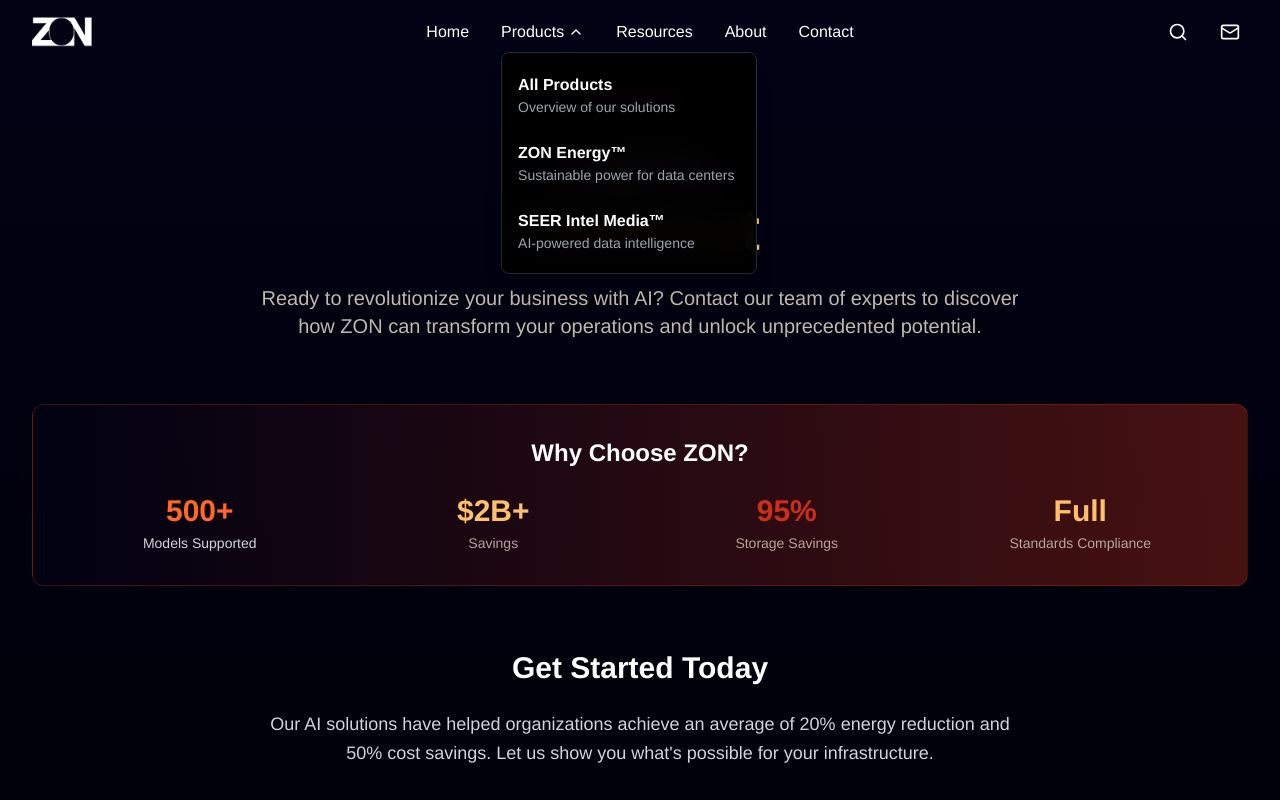
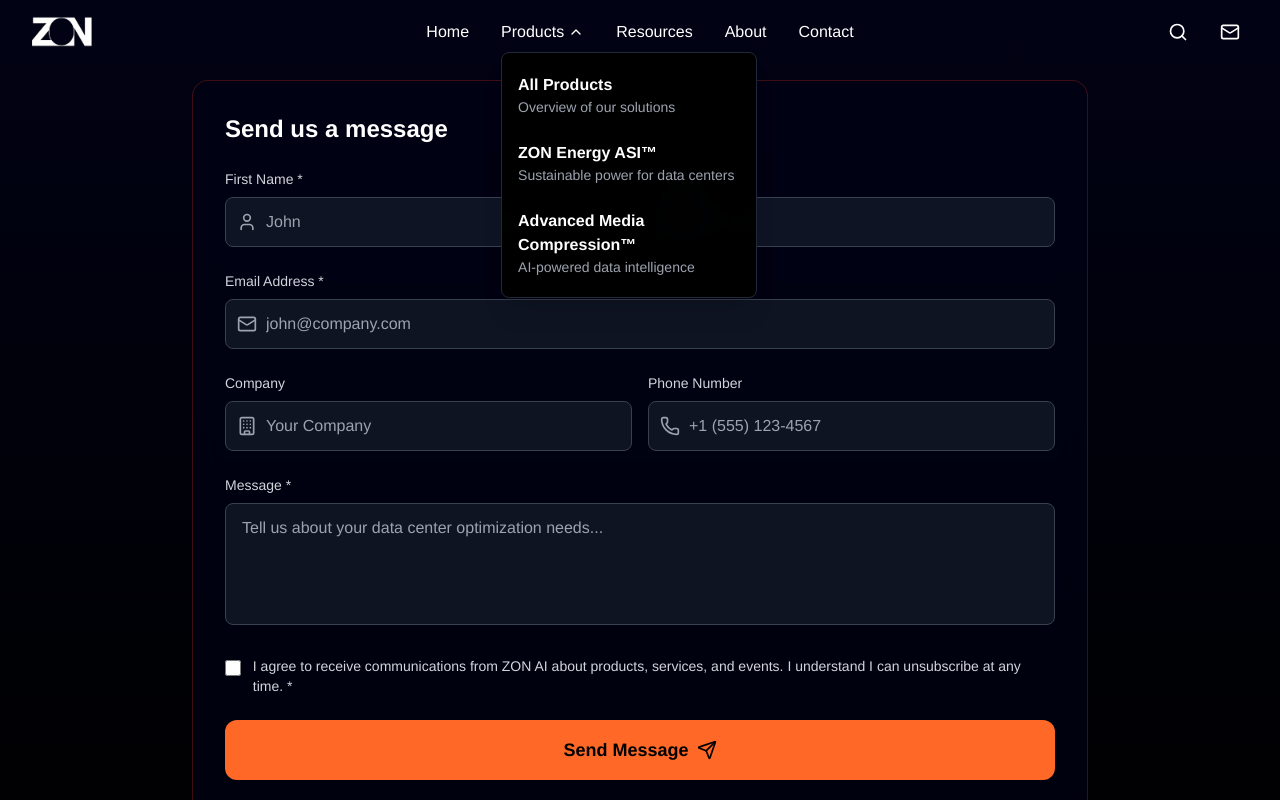
Before and after one commit to SEERINTELAI/zon-website-perfect, a React (Vite) app: page /contact in a window 1280 px wide. Both pictures are taken after a click on the button "Products". Shown: the top 800 px of the page. Built offline with nearby package versions, Linux system fonts and the light colour scheme; a web font is replaced by a local one.

Commit message:
Implement final client edits

```diff
--- a/src/components/VideoLanding.tsx
+++ b/src/components/VideoLanding.tsx
@@ -206,55 +206,16 @@
           </div>
 
           {/* Description - FIXED POSITION */}
-          <p className="text-white max-w-4xl mx-auto leading-relaxed text-center" style={{
+          <p className="text-white max-w-4xl mx-auto leading-relaxed text-center whitespace-pre-line" style={{
             fontSize: 'clamp(0.875rem, 2.2vw, 1.5rem)',
             textShadow: '0 2px 4px rgba(0, 0, 0, 0.5)',
             marginTop: '20px',
             lineHeight: '1.6',
             padding: '0 1rem'
           }}>
-            Revolutionary AI technology that transforms how businesses operate, optimize, and scale.
+            Revolutionary AI technology that transforms how businesses{'\n'}operate, optimize, and scale.
           </p>
 
-          {/* Statistics - FIXED POSITION */}
-          <div className="grid grid-cols-1 md:grid-cols-3 gap-8 md:gap-12" style={{ marginTop: '20px', padding: '0 1rem' }}>
-            <div className="text-center">
-              <div className="font-bold text-[#FF6826] mb-3" style={{
-                fontSize: 'clamp(1.5rem, 4.5vw, 2.75rem)',
-                lineHeight: '1.1',
-                textShadow: '0 1px 2px rgba(0, 0, 0, 0.3)'
-              }}>20%+</div>
-              <div className="text-white uppercase tracking-wider font-medium" style={{
-                fontSize: 'clamp(0.7rem, 1.4vw, 0.95rem)',
-                lineHeight: '1.3',
-                textShadow: '0 1px 1px rgba(0, 0, 0, 0.3)'
-              }}>ENERGY REDUCTION</div>
-            </div>
-            <div className="text-center">
-              <div className="font-bold text-[#FFC06B] mb-3" style={{
-                fontSize: 'clamp(1.5rem, 4.5vw, 2.75rem)',
-                lineHeight: '1.1',
-                textShadow: '0 1px 2px rgba(0, 0, 0, 0.3)'
-              }}>50%+</div>
-              <div className="text-white uppercase tracking-wider font-medium" style={{
-                fontSize: 'clamp(0.7rem, 1.4vw, 0.95rem)',
-                lineHeight: '1.3',
-                textShadow: '0 1px 1px rgba(0, 0, 0, 0.3)'
-              }}>COST SAVINGS</div>
-            </div>
-            <div className="text-center">
-              <div className="font-bold text-[#CB2F19] mb-3" style={{
-                fontSize: 'clamp(1.5rem, 4.5vw, 2.75rem)',
-                lineHeight: '1.1',
-                textShadow: '0 1px 2px rgba(0, 0, 0, 0.3)'
-              }}>40%</div>
-              <div className="text-white uppercase tracking-wider font-medium" style={{
-                fontSize: 'clamp(0.7rem, 1.4vw, 0.95rem)',
-                lineHeight: '1.3',
-                textShadow: '0 1px 1px rgba(0, 0, 0, 0.3)'
-              }}>CAPACITY INCREASE</div>
-            </div>
-          </div>
         </div>
 
 
--- a/src/components/chat/ChatSupport.tsx
+++ b/src/components/chat/ChatSupport.tsx
@@ -63,7 +63,7 @@
     const input = userInput.toLowerCase();
 
     if (input.includes('energy') || input.includes('consumption')) {
-      return 'ZON Energy™ can reduce your data center energy consumption by 20%+ through our AI-driven optimization technology. Would you like to schedule a demo to see the results?';
+      return 'ZON Energy ASI™ can reduce your data center energy consumption by 20%+ through our AI-driven optimization technology. Would you like to schedule a demo to see the results?';
     }
 
     if (input.includes('cost') || input.includes('price') || input.includes('savings')) {
@@ -71,7 +71,7 @@
     }
 
     if (input.includes('media') || input.includes('compression')) {
-      return 'SEER Intel Media™ achieves 90%+ file size reduction while enhancing media quality by 50%+. It\'s perfect for media companies and content platforms looking to optimize storage and delivery.';
+      return 'Advanced Media Compression™ achieves 90%+ file size reduction while enhancing media quality by 50%+. It\'s perfect for media companies and content platforms looking to optimize storage and delivery.';
     }
 
     if (input.includes('demo') || input.includes('trial')) {
--- a/src/components/layout/Footer.tsx
+++ b/src/components/layout/Footer.tsx
@@ -10,8 +10,8 @@
     {
       title: "Products",
       links: [
-        { name: "ZON Energy™", href: "#products" },
-        { name: "SEER Intel Media™", href: "#products" },
+        { name: "ZON Energy ASI™", href: "#products" },
+        { name: "Advanced Media Compression™", href: "#products" },
         { name: "Solutions", href: "#solutions" },
         { name: "Pricing", href: "#" }
       ]
--- a/src/components/layout/Navbar.tsx
+++ b/src/components/layout/Navbar.tsx
@@ -115,7 +115,7 @@
                              }}
                              className="block px-4 py-3 text-white hover:bg-gray-800/50 transition-colors"
                            >
-                             <div className="font-semibold">ZON Energy™</div>
+                             <div className="font-semibold">ZON Energy ASI™</div>
                              <div className="text-sm text-gray-400">Sustainable power for data centers</div>
                            </Link>
                            <Link
@@ -126,7 +126,7 @@
                              }}
                              className="block px-4 py-3 text-white hover:bg-gray-800/50 transition-colors"
                            >
-                             <div className="font-semibold">SEER Intel Media™</div>
+                             <div className="font-semibold">Advanced Media Compression™</div>
                              <div className="text-sm text-gray-400">AI-powered data intelligence</div>
                            </Link>
                          </div>
@@ -178,8 +178,8 @@
                      <div className="text-white font-medium mb-2">Products</div>
                      <div className="ml-4 space-y-2">
                        <Link to="/products" onClick={() => handleMobileNavClick('/products')} className="block px-3 py-2 text-gray-300 hover:text-white text-sm">All Products</Link>
-                       <Link to="/products/zon-energy" onClick={() => handleMobileNavClick('/products/zon-energy')} className="block px-3 py-2 text-gray-300 hover:text-white text-sm">ZON Energy™</Link>
-                       <Link to="/products/seer-intel-media" onClick={() => handleMobileNavClick('/products/seer-intel-media')} className="block px-3 py-2 text-gray-300 hover:text-white text-sm">SEER Intel Media™</Link>
+                       <Link to="/products/zon-energy" onClick={() => handleMobileNavClick('/products/zon-energy')} className="block px-3 py-2 text-gray-300 hover:text-white text-sm">ZON Energy ASI™</Link>
+                       <Link to="/products/seer-intel-media" onClick={() => handleMobileNavClick('/products/seer-intel-media')} className="block px-3 py-2 text-gray-300 hover:text-white text-sm">Advanced Media Compression™</Link>
                      </div>
                    </div>
 
--- a/src/components/sections/Contact.tsx
+++ b/src/components/sections/Contact.tsx
@@ -72,56 +72,6 @@
       {/* Navigation */}
       <Navbar />
       <div className="max-w-7xl mx-auto px-4 sm:px-6 lg:px-8 text-[#EFE6D4]">
-        {/* Header */}
-        <div className="text-center mb-16">
-          <div className="inline-flex items-center gap-2 bg-[#FF6826]/15 text-[#FF6826] px-4 py-2 rounded-full text-sm font-medium mb-6">
-            <Mail className="w-4 h-4" />
-            Get In Touch
-          </div>
-          <h1 className="text-5xl md:text-6xl font-bold text-white mb-6">
-            Let's
-            <span className="block text-[#FFC06B]">
-              Connect
-            </span>
-          </h1>
-          <p className="text-xl text-[#EFE6D4]/80 max-w-3xl mx-auto">Ready to revolutionize your business with AI? Contact our team of experts to discover how ZON can transform your operations and unlock unprecedented potential.</p>
-        </div>
-
-        {/* Why Choose ZON Section */}
-        <div className="mb-16">
-          <div className="bg-gradient-to-r from-[#010214]/70 to-[#CB2F19]/35 p-8 rounded-xl border border-[#CB2F19]/30">
-            <h3 className="text-2xl font-bold text-white mb-6 text-center">Why Choose ZON?</h3>
-            <div className="grid grid-cols-2 md:grid-cols-4 gap-6">
-                     <div className="text-center">
-                       <div className="text-3xl font-bold text-[#FF6826] mb-1">500+</div>
-                       <div className="text-gray-300 text-sm">Models Supported</div>
-                     </div>
-                     <div className="text-center">
-                       <div className="text-3xl font-bold text-[#FFC06B] mb-1">$2B+</div>
-                       <div className="text-[#EFE6D4]/70 text-sm">Savings</div>
-                     </div>
-                     <div className="text-center">
-                       <div className="text-3xl font-bold text-[#CB2F19] mb-1">95%</div>
-                       <div className="text-[#EFE6D4]/70 text-sm">Storage Savings</div>
-                     </div>
-                     <div className="text-center">
-                       <div className="text-3xl font-bold text-[#FFC06B] mb-1">Full</div>
-                       <div className="text-[#EFE6D4]/70 text-sm">Standards Compliance</div>
-                     </div>
-            </div>
-          </div>
-        </div>
-
-        {/* Get Started Today Section */}
-        <div className="mb-16">
-          <div className="text-center">
-            <h2 className="text-3xl font-bold text-white mb-6">Get Started Today</h2>
-            <p className="text-gray-300 text-lg leading-relaxed max-w-3xl mx-auto">
-              Our AI solutions have helped organizations achieve an average of 20% energy reduction
-              and 50% cost savings. Let us show you what's possible for your infrastructure.
-            </p>
-          </div>
-        </div>
 
         <div className="max-w-4xl mx-auto">
 
--- a/src/components/sections/Products.tsx
+++ b/src/components/sections/Products.tsx
@@ -6,8 +6,13 @@
 export const Products: React.FC = () => {
   const products = [
     {
-      icon: <Battery className="w-12 h-12 text-[#FF6826]" />,
-      name: "ZON Energy™",
+      icon: (
+        <div className="relative w-12 h-12">
+          <Battery className="w-12 h-12 absolute" />
+          <div className="absolute top-1.5 left-1.5 w-9 h-9 bg-[#FF6826] rounded-sm"></div>
+        </div>
+      ),
+      name: "ZON Energy ASI™",
       tagline: "Sustainable Power for Data Centers",
       description: "Self-optimizing AI-driven operational and energy efficiency technologies that perform beyond all currently available market standards and technologies.",
       features: [
@@ -27,7 +32,7 @@
     },
     {
       icon: <Film className="w-12 h-12 text-[#FF6826]" />,
-      name: "SEER Intel Media™",
+      name: "Advanced Media Compression™",
       tagline: "AI-Powered Data Intelligence",
       description: "Advanced multimedia data center optimization platform powered by the latest advances in AI, media and computer vision techniques.",
       features: [
@@ -35,7 +40,7 @@
         "Intelligent content processing and optimization",
         "Real-time data insights",
         "Automated quality control",
-        "Multi-format compatibility",
+        "Works for audio, video and images",
         "Most advanced hybrid Deep Learning Compression available"
       ],
       metrics: [
--- a/src/pages/About.tsx
+++ b/src/pages/About.tsx
@@ -168,8 +168,8 @@
             <div>
               <h3 className="text-white font-semibold text-lg mb-4">Products</h3>
               <ul className="space-y-3">
-                <li><a href="#" className="text-gray-400 hover:text-white transition-colors text-sm">ZON Energy™</a></li>
-                <li><a href="#" className="text-gray-400 hover:text-white transition-colors text-sm">SEER Intel Media™</a></li>
+                <li><a href="#" className="text-gray-400 hover:text-white transition-colors text-sm">ZON Energy ASI™</a></li>
+                <li><a href="#" className="text-gray-400 hover:text-white transition-colors text-sm">Advanced Media Compression™</a></li>
                 <li><a href="#" className="text-gray-400 hover:text-white transition-colors text-sm">Solutions</a></li>
                 <li><a href="#" className="text-gray-400 hover:text-white transition-colors text-sm">Pricing</a></li>
               </ul>
--- a/src/pages/SEERIntelMedia.tsx
+++ b/src/pages/SEERIntelMedia.tsx
@@ -9,7 +9,7 @@
     "Intelligent content processing and optimization",
     "Real-time data insights",
     "Automated quality control",
-    "Multi-format compatibility",
+    "Works for audio, video and images",
     "Most advanced hybrid Deep Learning Compression available"
   ];
 
@@ -49,8 +49,8 @@
               AI-Powered Data Intelligence
             </div>
             <h1 className="text-2xl md:text-3xl lg:text-4xl font-bold mb-6 px-8">
-              <span className="text-white">SEER Intel </span>
-              <span className="bg-gradient-to-r from-[#FF6826] to-[#FFC06B] bg-clip-text text-transparent">Media</span><span className="bg-gradient-to-r from-[#FF6826] to-[#FFC06B] bg-clip-text text-transparent font-normal">™</span>
+              <span className="text-white">Advanced </span>
+              <span className="bg-gradient-to-r from-[#FF6826] to-[#FFC06B] bg-clip-text text-transparent">Media Compression</span><span className="bg-gradient-to-r from-[#FF6826] to-[#FFC06B] bg-clip-text text-transparent font-normal">™</span>
             </h1>
             <p className="text-xl md:text-2xl text-gray-300 max-w-4xl mx-auto mb-8">
               AI-Powered Data Intelligence
@@ -96,7 +96,7 @@
           {/* How It Works */}
           <div className="mb-20">
             <div className="text-center mb-12">
-              <h2 className="text-3xl font-bold mb-4">How SEER Intel Media Works</h2>
+              <h2 className="text-3xl font-bold mb-4">How Advanced Media Compression Works</h2>
               <p className="text-xl text-gray-300">Intelligent multimedia processing through advanced AI</p>
             </div>
             <div className="grid grid-cols-1 md:grid-cols-3 gap-8">
@@ -127,7 +127,6 @@
           {/* Use Cases */}
           <div className="mb-20">
             <div className="text-center mb-12">
-              <h2 className="text-3xl font-bold mb-4">Perfect For</h2>
               <p className="text-xl text-gray-300">Ideal solutions for modern multimedia challenges</p>
             </div>
             <div className="grid grid-cols-1 md:grid-cols-2 lg:grid-cols-4 gap-6">
@@ -177,7 +176,7 @@
           <div className="text-center bg-gradient-to-r from-[#010214]/70 to-[#FFC06B]/35 p-12 rounded-2xl border border-[#FFC06B]/30">
             <h2 className="text-3xl font-bold mb-4">Ready to Transform Your Media Processing?</h2>
             <p className="text-xl text-[#EFE6D4]/80 mb-8 max-w-3xl mx-auto">
-              Join industry leaders who trust SEER Intel Media to process multimedia content 10x faster with 99.7% accuracy.
+              Join industry leaders who trust Advanced Media Compression to process multimedia content 10x faster with 99.7% accuracy.
             </p>
             <div className="flex flex-col sm:flex-row gap-4 justify-center items-center">
               <Link
--- a/src/pages/ZONEnergy.tsx
+++ b/src/pages/ZONEnergy.tsx
@@ -1,6 +1,6 @@
 import React from 'react';
 import { Link } from 'react-router-dom';
-import { Battery, ArrowRight, Star, Zap, Database, CheckCircle, TrendingUp, Shield, Clock } from 'lucide-react';
+import { Battery, BatteryHigh, ArrowRight, Star, Zap, Database, CheckCircle, TrendingUp, Shield, Clock } from 'lucide-react';
 import { Navbar } from '../components/layout/Navbar';
 
 const ZONEnergy: React.FC = () => {
@@ -45,12 +45,15 @@
           {/* Header */}
           <div className="text-center mb-16">
             <div className="inline-flex items-center gap-2 bg-[#FF6826]/15 text-[#FF6826] px-4 py-2 rounded-full text-sm font-medium mb-6">
-              <Battery className="w-4 h-4" />
+              <div className="relative w-4 h-4">
+                <Battery className="w-4 h-4 absolute" />
+                <div className="absolute top-0.5 left-0.5 w-3 h-3 bg-[#FF6826] rounded-sm"></div>
+              </div>
               Energy Optimization
             </div>
             <h1 className="text-2xl md:text-3xl lg:text-4xl font-bold mb-6 px-8">
               <span className="text-white">ZON </span>
-              <span className="bg-gradient-to-r from-[#FF6826] to-[#FFC06B] bg-clip-text text-transparent">Energy</span><span className="bg-gradient-to-r from-[#FF6826] to-[#FFC06B] bg-clip-text text-transparent font-normal">™</span>
+              <span className="bg-gradient-to-r from-[#FF6826] to-[#FFC06B] bg-clip-text text-transparent">Energy ASI</span><span className="bg-gradient-to-r from-[#FF6826] to-[#FFC06B] bg-clip-text text-transparent font-normal">™</span>
             </h1>
             <p className="text-xl md:text-2xl text-gray-300 max-w-4xl mx-auto mb-8">
               Sustainable Power for Data Centers
@@ -96,7 +99,7 @@
           {/* How It Works */}
           <div className="mb-20">
             <div className="text-center mb-12">
-              <h2 className="text-3xl font-bold mb-4">How ZON Energy Works</h2>
+              <h2 className="text-3xl font-bold mb-4">How ZON Energy ASI Works</h2>
               <p className="text-xl text-gray-300">Intelligent optimization through advanced AI</p>
             </div>
             <div className="grid grid-cols-1 md:grid-cols-3 gap-8">
@@ -153,7 +156,7 @@
           <div className="text-center bg-gradient-to-r from-[#010214]/70 to-[#CB2F19]/35 p-12 rounded-2xl border border-[#CB2F19]/30">
             <h2 className="text-3xl font-bold mb-4">Ready to Optimize Your Energy Usage?</h2>
             <p className="text-xl text-[#EFE6D4]/80 mb-8 max-w-3xl mx-auto">
-              Join industry leaders who trust ZON Energy to reduce their energy consumption by 20%+ while maintaining peak performance.
+              Join industry leaders who trust ZON Energy ASI to reduce their energy consumption by 20%+ while maintaining peak performance.
             </p>
             <div className="flex flex-col sm:flex-row gap-4 justify-center items-center">
               <Link
```
Also changed, not shown: src/components/sections/Solutions.tsx (+5 -8 lines).
